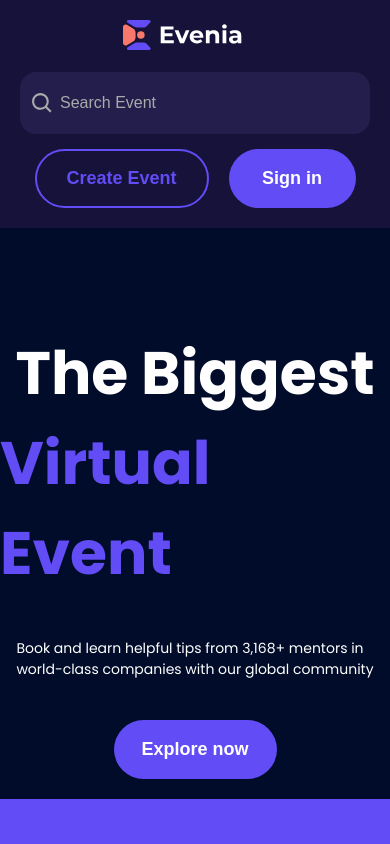
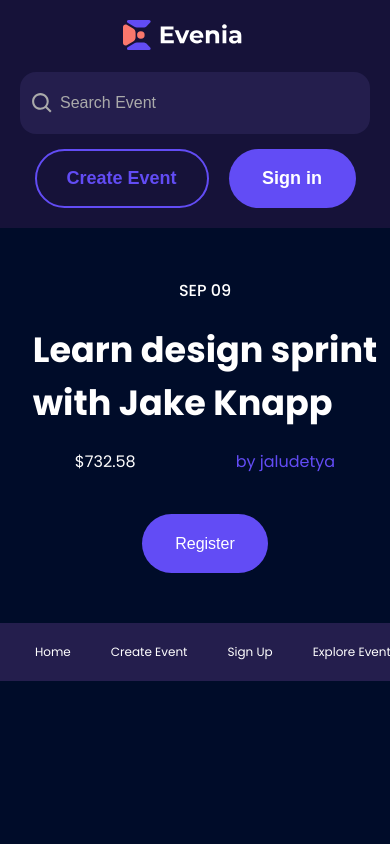
Before and after one commit to paulinasprojects/evenia-frontend, a React (Vite) app: page /detail/1 in a window 390 px wide. Before the commit this address led to /. Shown: the top 844 px of the page. Built offline with nearby package versions, Linux system fonts and the light colour scheme.

Commit message:
added responsive single event details to the single event page

```diff
--- a/src/App.tsx
+++ b/src/App.tsx
@@ -1,12 +1,14 @@
 import { Navigate, Route, Routes } from "react-router-dom"
 import HomePage from "./pages/home-page"
 import Layout from "./components/layouts/layout"
+import EventDetailsPage from "./pages/event-details-page"
 
 const App = () => {
   return (
    <Routes>
     <Route path="/" element={<Layout><HomePage/></Layout>}/>
     <Route path="/user-profile" element={<span>User Profile Page</span>}/>
+    <Route path="/detail/:eventId" element={<Layout><EventDetailsPage/></Layout>}/>
     <Route path="*" element={<Navigate to="/"/>}/>
    </Routes>
   )
--- a/src/components/all-events.tsx
+++ b/src/components/all-events.tsx
@@ -14,67 +14,82 @@ import eventImageTwelve from '/event-image-twelve.png'
 
 
 import "@/styles/event-card.scss";
+import { useNavigate } from "react-router-dom";
 
 const AllEvents = () => {
+  const navigate = useNavigate();
+
   return (
     <>
     <div className="all-events">
       <EventCard
+        onClick={() => navigate("/detail/1")}
         image={eventImage}
         date="Mon, Oct 25, 8 : 30 AM"
         title="Critical Thinking Skills For All Profesional"
         author="Jalu Detya"/>
       <EventCard
+        onClick={() => navigate("/detail/1")}
         image={eventImageTwo}
         date="Mon, Oct 25, 8 : 30 AM"
         title="Critical Thinking Skills For All Profesional"
         author="Jalu Detya"/>
       <EventCard
+        onClick={() => navigate("/detail/1")}
         image={eventImageThree}
         date="Mon, Oct 25, 8 : 30 AM"
         title="Critical Thinking Skills For All Profesional"
         author="Jalu Detya"/>
       <EventCard
+        onClick={() => navigate("/detail/1")}
         image={eventImageFour}
         date="Mon, Oct 25, 8 : 30 AM"
         title="Critical Thinking Skills For All Profesional"
         author="Jalu Detya"/>
       <EventCard
+        onClick={() => navigate("/detail/1")}
         image={eventImageFive}
         date="Mon, Oct 25, 8 : 30 AM"
         title="Critical Thinking Skills For All Profesional"
         author="Jalu Detya"/>
       <EventCard
+        onClick={() => navigate("/detail/1")}
         image={eventImageSix}
         date="Mon, Oct 25, 8 : 30 AM"
         title="Critical Thinking Skills For All Profesional"
         author="Jalu Detya"/>
       <EventCard
+        onClick={() => navigate("/detail/1")}
         image={eventImageSeven}
         date="Mon, Oct 25, 8 : 30 AM"
         title="Critical Thinking Skills For All Profesional"
         author="Jalu Detya"/>
       <EventCard
+        onClick={() => navigate("/detail/1")}
         image={eventImageEight}
         date="Mon, Oct 25, 8 : 30 AM"
         title="Critical Thinking Skills For All Profesional"
         author="Jalu Detya"/>
       <EventCard
+        onClick={() => navigate("/detail/1")}
         image={eventImageNine}
         date="Mon, Oct 25, 8 : 30 AM"
         title="Critical Thinking Skills For All Profesional"
         author="Jalu Detya"/>
       <EventCard
+        onClick={() => navigate("/detail/1")}
         image={eventImageTen}
         date="Mon, Oct 25, 8 : 30 AM"
         title="Critical Thinking Skills For All Profesional"
         author="Jalu Detya"/>
       <EventCard
+        onClick={() => navigate("/detail/1")}
         image={eventImageEleven}
         date="Mon, Oct 25, 8 : 30 AM"
         title="Critical Thinking Skills For All Profesional"
         author="Jalu Detya"/>
       <EventCard
+        onClick={() => navigate("/detail/1")}
         image={eventImageTwelve}
         date="Mon, Oct 25, 8 : 30 AM"
         title="Critical Thinking Skills For All Profesional"
--- a/src/components/event-card.tsx
+++ b/src/components/event-card.tsx
@@ -5,12 +5,13 @@ interface EventCardProps {
   title?: string;
   author?: string;
   image?: string;
+  onClick?: () => void;
 }
 
 
-const EventCard = ({ date, title, author, image }: EventCardProps) => {
+const EventCard = ({ date, title, author, image, onClick }: EventCardProps) => {
   return (
-    <div className="event-card-container">
+    <div className="event-card-container" onClick={onClick}>
       <img src={image} alt="" />
       <div className="event-card">
         <span className="event-date">{date}</span>
--- /dev/null
+++ b/src/components/single-details.tsx
@@ -0,0 +1,29 @@
+import singleEventImage from '/single-event-image.png';
+
+const SingleDetails = () => {
+  return (
+    <div className='single-details-container'>
+    {/* Left */}
+    <div className="details-left">
+        <img src={singleEventImage} alt="" className='details-image' />
+    </div>
+    {/* Right */}
+    <div className="details-right">
+      <span className='details-date'>SEP 09</span>
+        <span className='details-title'>
+        Learn design sprint <br />
+        with Jake Knapp
+      </span>
+      <div className='event-details'>
+        <span className='details-price'>$732.58</span>
+        <span>by jaludetya</span>
+      </div>
+      <div className='details-page-button-container'>
+        <button className='details-register-button'>Register</button>
+      </div>
+    </div>
+  </div>
+  )
+}
+
+export default SingleDetails
--- /dev/null
+++ b/src/pages/event-details-page.tsx
@@ -0,0 +1,13 @@
+import SingleDetails from '@/components/single-details';
+
+import "@/styles/details-page.scss";
+
+const EventDetailsPage = () => {
+  return (
+    <>
+      <SingleDetails/>
+    </>
+  )
+}
+
+export default EventDetailsPage
--- /dev/null
+++ b/src/styles/details-page.scss
@@ -0,0 +1,87 @@
+@import "./responsive.scss";
+
+.single-details-container {
+  display: flex;
+  gap: 76px;
+
+  @include md {
+    display: block;
+  }
+}
+
+.details-left {
+  @include md {
+    display: none;
+  }
+}
+
+.details-right {
+  padding-top: 131px;
+  color: var(--white);
+  display: flex;
+  flex-direction: column;
+
+  @include md {
+    align-items: center;
+    justify-content: center;
+    padding-top: 50px;
+    padding-bottom: 50px;
+  }
+
+  @include sm {
+    padding-top: 50px;
+    padding-bottom: 50px;
+    padding-left: 20px;
+  }
+}
+
+.details-date {
+  font-size: var(paragraph-size-medium);
+  font-weight: var(--fw-medium);
+  padding-bottom: 20px;
+}
+
+.details-title {
+  font-size: 48px;
+  font-weight: var(--fw-bold);
+  padding-bottom: 20px;
+
+  @include sm {
+    font-size: 35px;
+  }
+}
+
+.event-details {
+  display: flex;
+  gap: 100px;
+  padding-bottom: 40px;
+}
+
+.details-price {
+  font-size: var(--paragraph-size-medium);
+  font-weight: var(--fw-regular);
+}
+
+.event-details span:nth-child(2) {
+  color: var(--majorelle-blue);
+}
+
+.details-page-button-container {
+  text-align: start;
+}
+
+.details-register-button {
+  width: 126px;
+  height: 59px;
+  border-radius: 50px;
+  color: var(--white);
+  font-size: var(--paragraph-size-medium);
+  background-color: var(--majorelle-blue);
+  cursor: pointer;
+  border: none;
+}
+
+.details-register-button:hover {
+  background: transparent;
+  border: 2px solid var(--majorelle-blue);
+}
--- a/src/styles/event-card.scss
+++ b/src/styles/event-card.scss
@@ -37,6 +37,7 @@
   font-size: var(--label-size-lg);
   font-weight: var(--fw-semi-bold);
   cursor: pointer;
+  border: none;
 }
 
 
@@ -50,6 +51,7 @@
   height: 342px;
   background-color: #2a2551;
   border-radius: 8px;
+  cursor: pointer;
 }
 
 .event-card {
--- a/src/styles/footer.scss
+++ b/src/styles/footer.scss
@@ -5,7 +5,6 @@
   align-items: center;
   padding: 20px;
   background-color: var(--footer);
-  display: flex;
 
   @include sm {
     display: flex;
```
Also changed, not shown: public/single-event-image.png (added).
